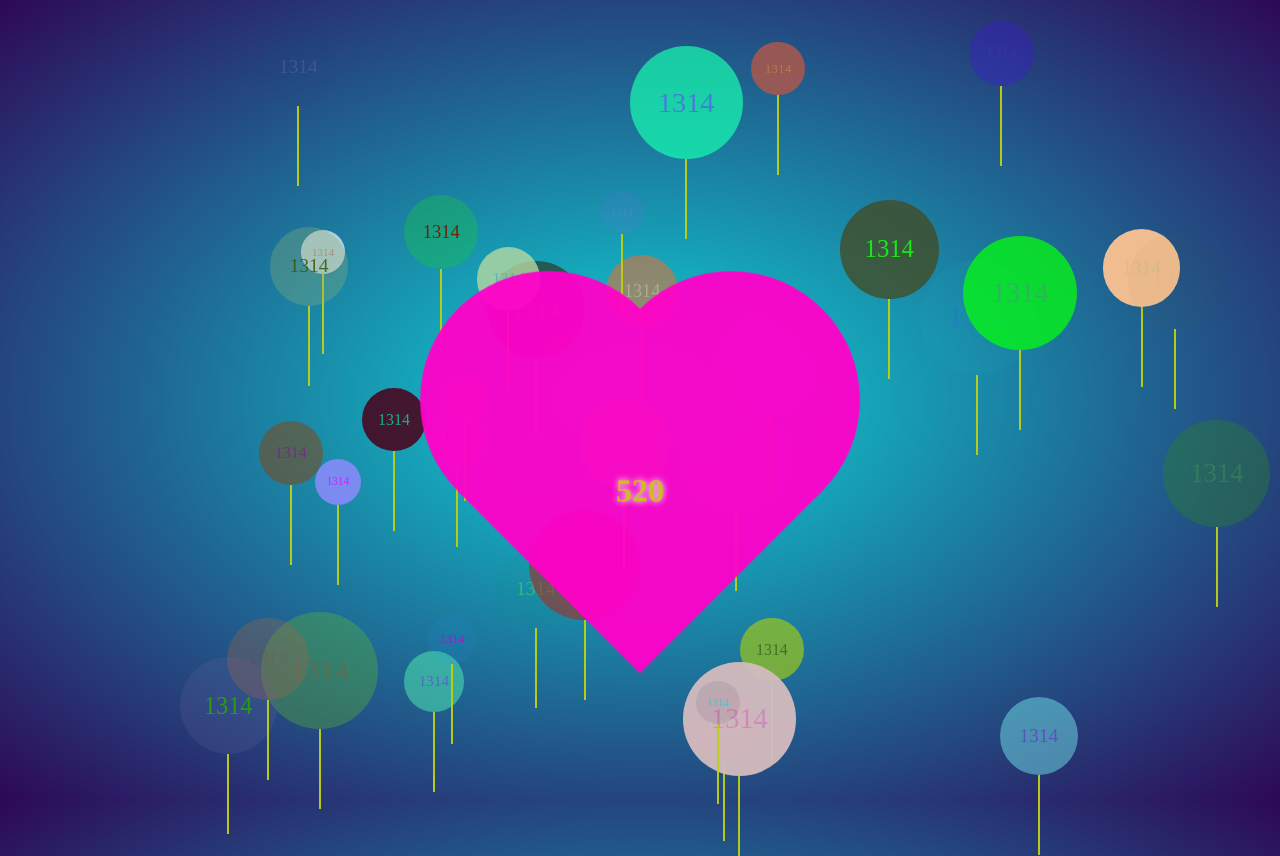
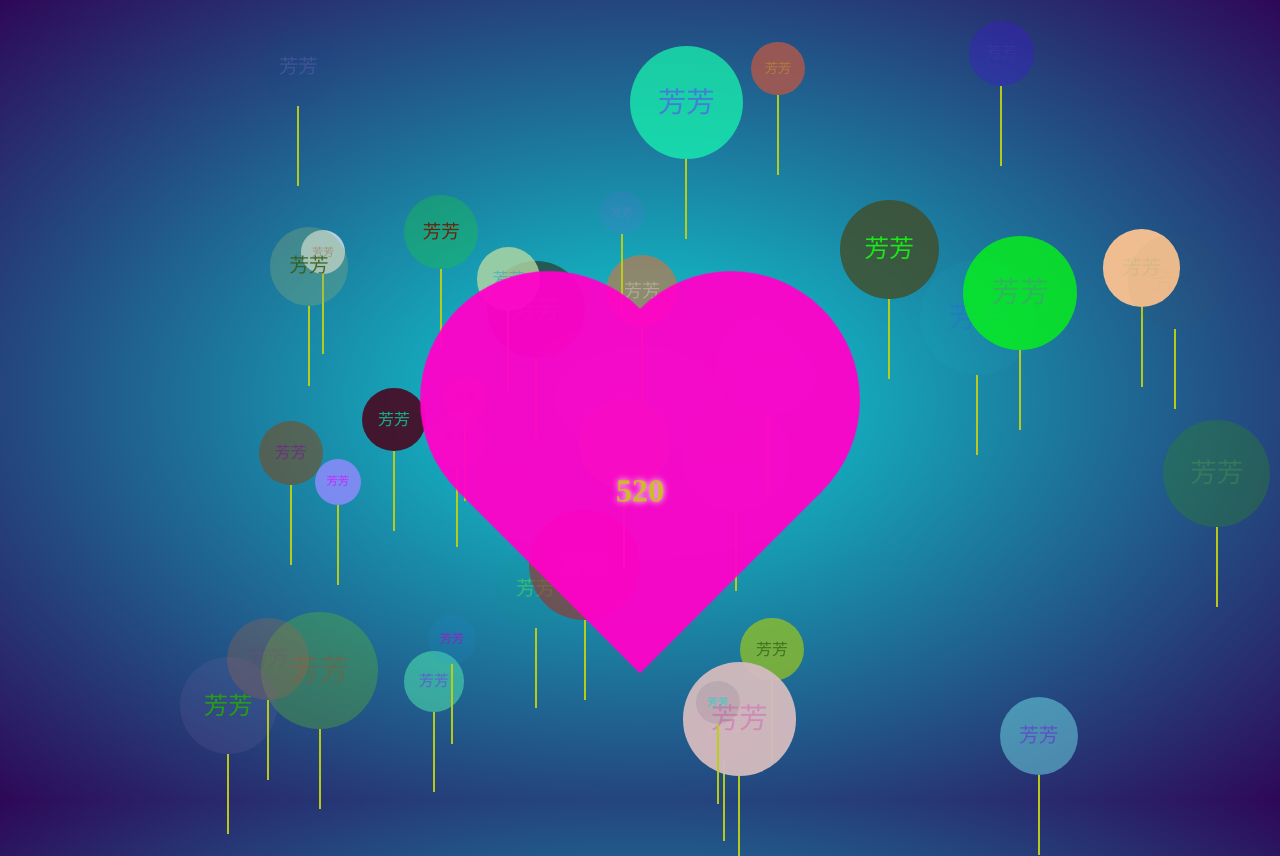
Before and after one commit to 798591867/Fall-in-love, a Django app: page /xinqiang/ in a window 1280 px wide. Run offline with Django 3.2, Linux system fonts and the light colour scheme.

Commit message:
change 1314 to fangfang
Signed-off-by: fanghongxi <798591867@qq.com>

```diff
--- a/forwife/templates/xinqiang/index.html
+++ b/forwife/templates/xinqiang/index.html
@@ -238,7 +238,7 @@
         style.width = this.r * 2 + "px";
         style.height = this.r * 2 + "px";
         _div.className = 'balloon';
-        _div.innerHTML = '1314';
+        _div.innerHTML = '芳芳';
         style.lineHeight = this.r * 2 + "px";
         style.fontSize = this.r / 2 + "px";
         style.left = this.left + "px";
```
